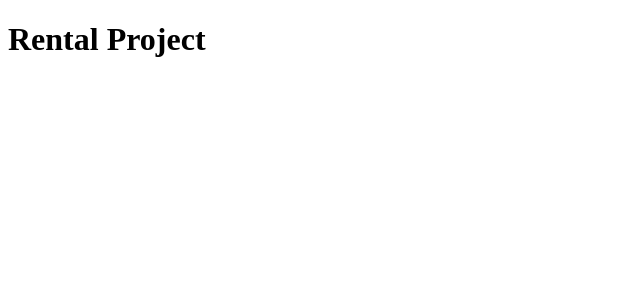
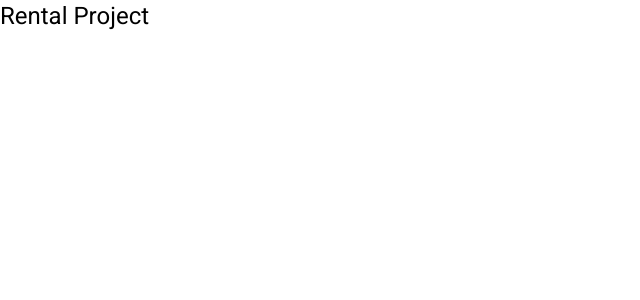
Before and after one commit to asopi/rental-project, an Angular app: page / in a window 1280 px wide. Shown: the top 300 px of the page, without its empty margins (0-640 px from the left). Built offline with nearby package versions, Linux system fonts and the light colour scheme.

Commit message:
added angular material

```diff
--- a/angular.json
+++ b/angular.json
@@ -28,6 +28,7 @@
               "src/assets"
             ],
             "styles": [
+              "./node_modules/@angular/material/prebuilt-themes/indigo-pink.css",
               "src/styles.scss"
             ],
             "scripts": []
@@ -96,6 +97,7 @@
               "src/assets"
             ],
             "styles": [
+              "./node_modules/@angular/material/prebuilt-themes/indigo-pink.css",
               "src/styles.scss"
             ],
             "scripts": []
--- a/src/app/app.module.ts
+++ b/src/app/app.module.ts
@@ -3,6 +3,7 @@
 
 import { AppRoutingModule } from './app-routing.module';
 import { AppComponent } from './app.component';
+import { BrowserAnimationsModule } from '@angular/platform-browser/animations';
 
 @NgModule({
   declarations: [
@@ -10,7 +11,8 @@
   ],
   imports: [
     BrowserModule,
-    AppRoutingModule
+    AppRoutingModule,
+    BrowserAnimationsModule
   ],
   providers: [],
   bootstrap: [AppComponent]
--- a/src/index.html
+++ b/src/index.html
@@ -1,13 +1,19 @@
 <!doctype html>
 <html lang="en">
+
 <head>
   <meta charset="utf-8">
   <title>RentalProject</title>
   <base href="/">
   <meta name="viewport" content="width=device-width, initial-scale=1">
   <link rel="icon" type="image/x-icon" href="favicon.ico">
+  <link rel="preconnect" href="https://fonts.gstatic.com">
+  <link href="https://fonts.googleapis.com/css2?family=Roboto:wght@300;400;500&display=swap" rel="stylesheet">
+  <link href="https://fonts.googleapis.com/icon?family=Material+Icons" rel="stylesheet">
 </head>
-<body>
+
+<body class="mat-typography">
   <app-root></app-root>
 </body>
+
 </html>
--- a/src/styles.scss
+++ b/src/styles.scss
@@ -1 +1,4 @@
 /* You can add global styles to this file, and also import other style files */
+
+html, body { height: 100%; }
+body { margin: 0; font-family: Roboto, "Helvetica Neue", sans-serif; }
```
Also changed, not shown: package.json (+5 -3 lines), 1 other file (tests, documents, lock files or other folders).
